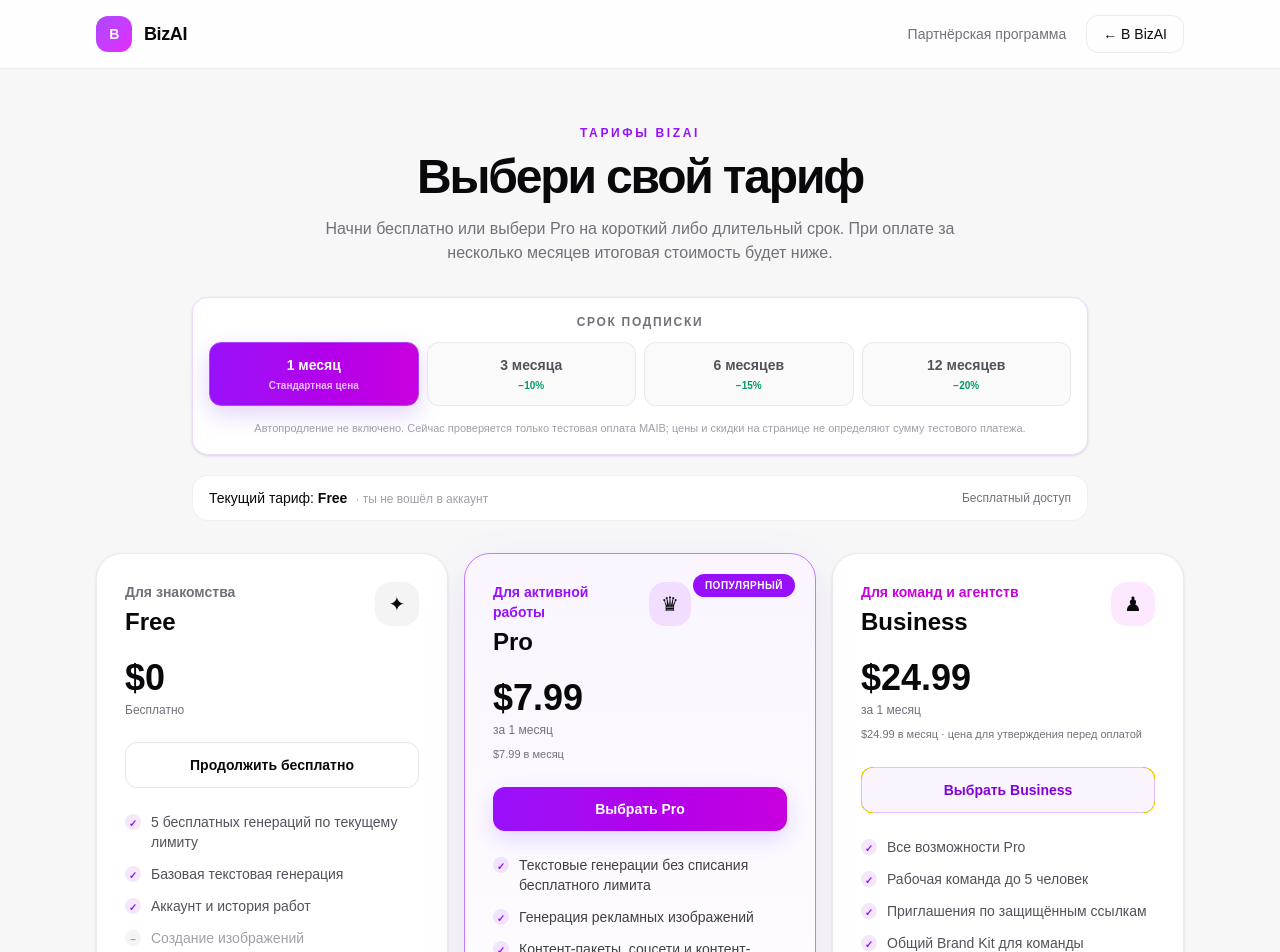
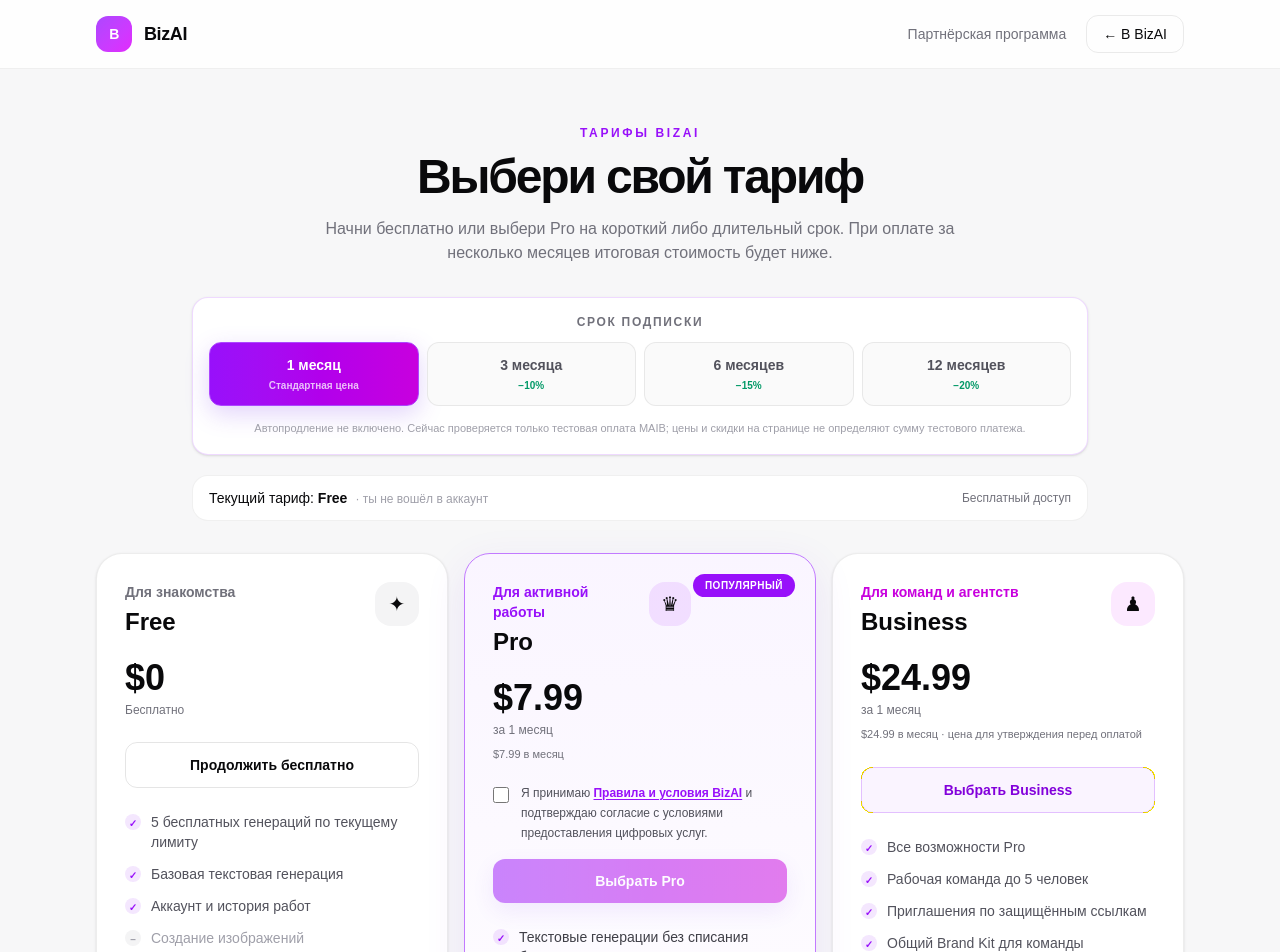
Before and after one commit to agorobik490-debug/BizAI, a Next.js app: page /pricing in a window 1280 px wide. Shown: the top 952 px of the page. Built offline with nearby package versions, Linux system fonts and the light colour scheme; no server answers.

Commit message:
Add mandatory terms acceptance before checkout

```diff
--- a/src/app/api/checkout/route.ts
+++ b/src/app/api/checkout/route.ts
@@ -1,4 +1,3 @@
-
 import { createClient } from "@supabase/supabase-js";
 import { NextRequest, NextResponse } from "next/server";
 
@@ -32,6 +31,24 @@
 
 export async function POST(request: NextRequest) {
   try {
+    // Проверяем согласие на сервере: одной проверки в браузере недостаточно.
+    let requestBody: JsonObject | null = null;
+    try {
+      requestBody = getObject(await request.json());
+    } catch {
+      return NextResponse.json(
+        { error: "Некорректный запрос на создание платежа." },
+        { status: 400 }
+      );
+    }
+
+    if (requestBody?.acceptedTerms !== true) {
+      return NextResponse.json(
+        { error: "Перед оплатой необходимо принять Правила и условия BizAI." },
+        { status: 400 }
+      );
+    }
+
     const supabaseUrl = process.env.NEXT_PUBLIC_SUPABASE_URL;
     const supabaseKey = process.env.NEXT_PUBLIC_SUPABASE_PUBLISHABLE_KEY;
     const serviceRoleKey = process.env.SUPABASE_SERVICE_ROLE_KEY;
@@ -109,17 +126,14 @@
       },
     });
 
-    // Сумма задаётся только сервером, не браузером.
-    const tokenResponse = await fetch(
-      `${MAIB_BASE_URL}/v2/auth/token`,
-      {
+    // Сумма и валюта задаются только сервером, не браузером.
+    const tokenResponse = await fetch(`${MAIB_BASE_URL}/v2/auth/token`, {
       method: "POST",
       headers: { "Content-Type": "application/json" },
       body: JSON.stringify({ clientId, clientSecret }),
       cache: "no-store",
       signal: AbortSignal.timeout(15000),
-      }
-    );
+    });
 
     const tokenData = await readJson(tokenResponse);
     const tokenResult = getObject(tokenData?.result);
@@ -142,9 +156,7 @@
       );
     }
 
-    const checkoutResponse = await fetch(
-      `${MAIB_BASE_URL}/v2/checkouts`,
-      {
+    const checkoutResponse = await fetch(`${MAIB_BASE_URL}/v2/checkouts`, {
       method: "POST",
       headers: {
         Authorization: `${tokenType} ${maibToken}`,
@@ -162,8 +174,7 @@
       }),
       cache: "no-store",
       signal: AbortSignal.timeout(15000),
-      }
-    );
+    });
 
     const checkoutData = await readJson(checkoutResponse);
     const checkoutResult = getObject(checkoutData?.result);
@@ -207,7 +218,10 @@
         code: insertError.code,
       });
       return NextResponse.json(
-        { error: "Платёж создан, но не удалось сохранить заказ. Обратись в поддержку." },
+        {
+          error:
+            "Платёж создан, но не удалось сохранить заказ. Обратись в поддержку.",
+        },
         { status: 500 }
       );
     }
--- a/src/app/pricing/page.tsx
+++ b/src/app/pricing/page.tsx
@@ -54,6 +54,7 @@
   const [noticeError, setNoticeError] = useState(false);
   const [loadingAccount, setLoadingAccount] = useState(true);
   const [checkoutLoading, setCheckoutLoading] = useState(false);
+  const [termsAccepted, setTermsAccepted] = useState(false);
   const selectedPeriod = periods.find((item) => item.months === selectedMonths) ?? periods[0];
 
   const proTotal = useMemo(() => totalPrice(PRO_MONTHLY, selectedPeriod), [selectedPeriod]);
@@ -139,6 +140,11 @@
       return;
     }
 
+    if (!termsAccepted) {
+      showNotice("Для продолжения необходимо принять Правила и условия BizAI.", true);
+      return;
+    }
+
     // На сервере сейчас настроен тестовый платёж
     // только на 3.99 MDL за один месяц.
     if (selectedMonths !== 1) {
@@ -172,6 +178,7 @@
         body: JSON.stringify({
           plan: "pro",
           months: 1,
+          acceptedTerms: termsAccepted,
         }),
       });
 
@@ -326,7 +333,33 @@
             <div className="absolute right-5 top-5 rounded-full bg-purple-600 px-3 py-1 text-[10px] font-bold uppercase tracking-wider text-white">Популярный</div>
             <div className="flex items-start justify-between gap-3 pr-24"><div><p className="text-sm font-semibold text-purple-600 dark:text-purple-300">Для активной работы</p><h2 className="mt-1 text-2xl font-bold">Pro</h2></div><span className="grid h-11 w-11 place-items-center rounded-2xl bg-purple-600/10 text-xl">♛</span></div>
             <div className="mt-5"><p className="text-4xl font-black">{formatUSD(proTotal)}</p><p className="mt-1 text-xs text-zinc-500 dark:text-zinc-400">за {selectedPeriod.label.toLowerCase()}</p>{selectedPeriod.discount > 0 && <p className="mt-2 text-xs text-zinc-400"><span className="line-through">{formatUSD(proRegularTotal)}</span><span className="ml-2 font-semibold text-emerald-600 dark:text-emerald-400">Экономия {formatUSD(proRegularTotal - proTotal)} ({selectedPeriod.discount}%)</span></p>}<p className="mt-2 text-[11px] text-zinc-500 dark:text-zinc-400">{formatUSD(proTotal / selectedMonths)} в месяц</p></div>
-            <button type="button" onClick={startProCheckout} disabled={checkoutLoading || (currentPlan === "pro" && currentPlanStatus === "active")} className="mt-6 inline-flex min-h-11 items-center justify-center rounded-xl bg-gradient-to-r from-purple-600 to-fuchsia-600 px-4 py-3 text-sm font-bold text-white shadow-[0_8px_22px_rgba(124,58,237,.18)] transition hover:opacity-90 disabled:cursor-not-allowed disabled:opacity-50">{currentPlan === "pro" && currentPlanStatus === "active" ? "Текущий тариф" : checkoutLoading ? "Создаём платёж..." : "Выбрать Pro"}</button>
+            <label className="mt-5 flex cursor-pointer items-start gap-3 text-left text-xs leading-5 text-zinc-600 dark:text-zinc-300">
+              <input
+                type="checkbox"
+                checked={termsAccepted}
+                onChange={(event) => setTermsAccepted(event.target.checked)}
+                className="mt-1 h-4 w-4 shrink-0 accent-purple-600"
+              />
+              <span>
+                Я принимаю{" "}
+                <Link
+                  href="/terms"
+                  target="_blank"
+                  className="font-semibold text-purple-600 underline underline-offset-2"
+                >
+                  Правила и условия BizAI
+                </Link>
+                {" "}и подтверждаю согласие с условиями предоставления цифровых услуг.
+              </span>
+            </label>
+            <button
+              type="button"
+              onClick={startProCheckout}
+              disabled={checkoutLoading || !termsAccepted || (currentPlan === "pro" && currentPlanStatus === "active")}
+              className="mt-4 inline-flex min-h-11 items-center justify-center rounded-xl bg-gradient-to-r from-purple-600 to-fuchsia-600 px-4 py-3 text-sm font-bold text-white shadow-[0_8px_22px_rgba(124,58,237,.18)] transition hover:opacity-90 disabled:cursor-not-allowed disabled:opacity-50"
+            >
+              {currentPlan === "pro" && currentPlanStatus === "active" ? "Текущий тариф" : checkoutLoading ? "Создаём платёж..." : "Выбрать Pro"}
+            </button>
             <ul className="mt-6 space-y-3 text-sm text-zinc-700 dark:text-zinc-200"><Feature>Текстовые генерации без списания бесплатного лимита</Feature><Feature>Генерация рекламных изображений</Feature><Feature>Контент-пакеты, соцсети и контент-планы</Feature><Feature>Рекламные кампании и Brand Kit</Feature><Feature>История текстов и медиа</Feature></ul>
             <p className="mt-auto pt-6 text-[11px] leading-5 text-zinc-500 dark:text-zinc-400">Оплата Pro подключена только для тестирования MAIB: сейчас создаётся тестовый платёж 3.99 MDL за 1 месяц. Автоматическая активация после оплаты ещё не подключена.</p>
           </article>
```
Lines whose indentation alone changed are shown as unchanged.
